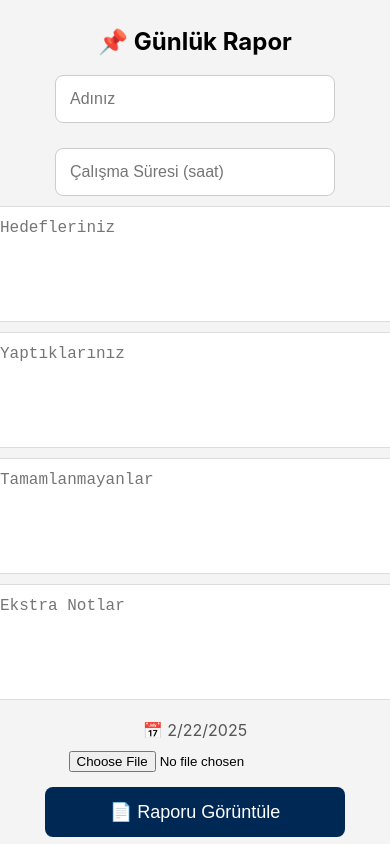
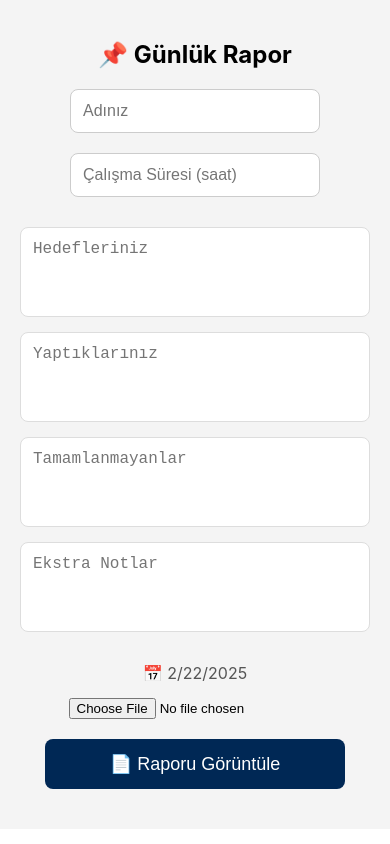
Before and after one commit to nazlinres01/report-app, a React (Create React App) app: page / in a window 390 px wide. Built offline with nearby package versions, Linux system fonts and the light colour scheme.

Commit message:
updated mobile design

```diff
--- a/src/pages/Home.jsx
+++ b/src/pages/Home.jsx
@@ -118,37 +118,41 @@ function Home() {
 
 const styles = {
   page: {
-    width: "100vw",
-    height: "100vh",
+    width: "100%",
+    height: "100%",
     display: "flex",
     flexDirection: "column",
     alignItems: "center",
     justifyContent: "center",
     background: "#F4F4F4",
-    padding: "0",
+    padding: "20px",
     boxSizing: "border-box",
+    overflowX: "hidden", // Taşma engellendi
   },
   title: {
     fontSize: "24px",
     fontWeight: "bold",
     textAlign: "center",
+    marginBottom: "20px",
   },
   row: {
     display: "flex",
     flexDirection: "row",
-    gap: "15px",
+    gap: "10px",
     width: "100%",
     justifyContent: "center",
-    flexWrap: "wrap",
+    flexWrap: "wrap", // Mobilde düzeni bozmadan sarma
+    marginBottom: "20px",
   },
   input: {
     flex: 1,
     maxWidth: "250px",
-    padding: "14px",
+    padding: "12px",
     fontSize: "16px",
     borderRadius: "8px",
     border: "1px solid #ccc",
     marginBottom: "10px",
+    boxSizing: "border-box",
   },
   textarea: {
     width: "100%",
@@ -158,7 +162,8 @@ const styles = {
     borderRadius: "8px",
     border: "1px solid #ddd",
     resize: "none",
-    marginBottom: "10px",
+    marginBottom: "15px",
+    boxSizing: "border-box",
   },
   button: {
     padding: "14px",
@@ -170,14 +175,19 @@ const styles = {
     cursor: "pointer",
     width: "100%",
     maxWidth: "300px",
+    marginBottom: "20px",
   },
   error: {
     color: "red",
     fontSize: "16px",
     textAlign: "center",
+    marginBottom: "20px",
   },
   fileUpload: {
-    marginBottom: "15px",
+    marginBottom: "20px",
+    width: "100%",
+    display: "flex",
+    justifyContent: "center",
   },
   imageList: {
     display: "flex",
@@ -202,23 +212,41 @@ const styles = {
   date: {
     fontSize: "16px",
     color: "#555",
-    margin: "10px 0",
+    marginBottom: "15px",
   },
-  // Medya sorguları eklenerek mobil uyumluluk sağlandı
-  "@media (max-width: 600px)": {
+  // Mobil uyumlu medya sorguları
+  "@media (max-width: 768px)": {
+    page: {
+      padding: "10px",
+    },
+    title: {
+      fontSize: "22px",
+      marginBottom: "15px",
+    },
+    input: {
+      maxWidth: "200px", // Mobilde daha dar input alanları
+    },
+    button: {
+      fontSize: "16px", // Buton font boyutunu küçültüyoruz
+      padding: "12px",
+    },
+    textarea: {
+      height: "80px", // Textarea'yı mobilde biraz daha küçük yapıyoruz
+    },
+  },
+  "@media (max-width: 480px)": {
     title: {
       fontSize: "20px",
     },
     input: {
-      maxWidth: "200px", // Mobilde input genişliklerini daralt
+      maxWidth: "180px", // Mobilde daha da daraltıyoruz
     },
     button: {
-      fontSize: "16px", // Buton font boyutunu küçült
-      maxWidth: "250px", // Buton genişliğini sınırladım
+      fontSize: "14px",
+      padding: "10px",
     },
     textarea: {
-      fontSize: "14px", // Textarea font boyutunu küçült
-      height: "80px", // Textarea yüksekliklerini biraz küçülttüm
+      fontSize: "14px", // Mobilde textareanın fontunu küçültüyoruz
     },
   },
 };
```
